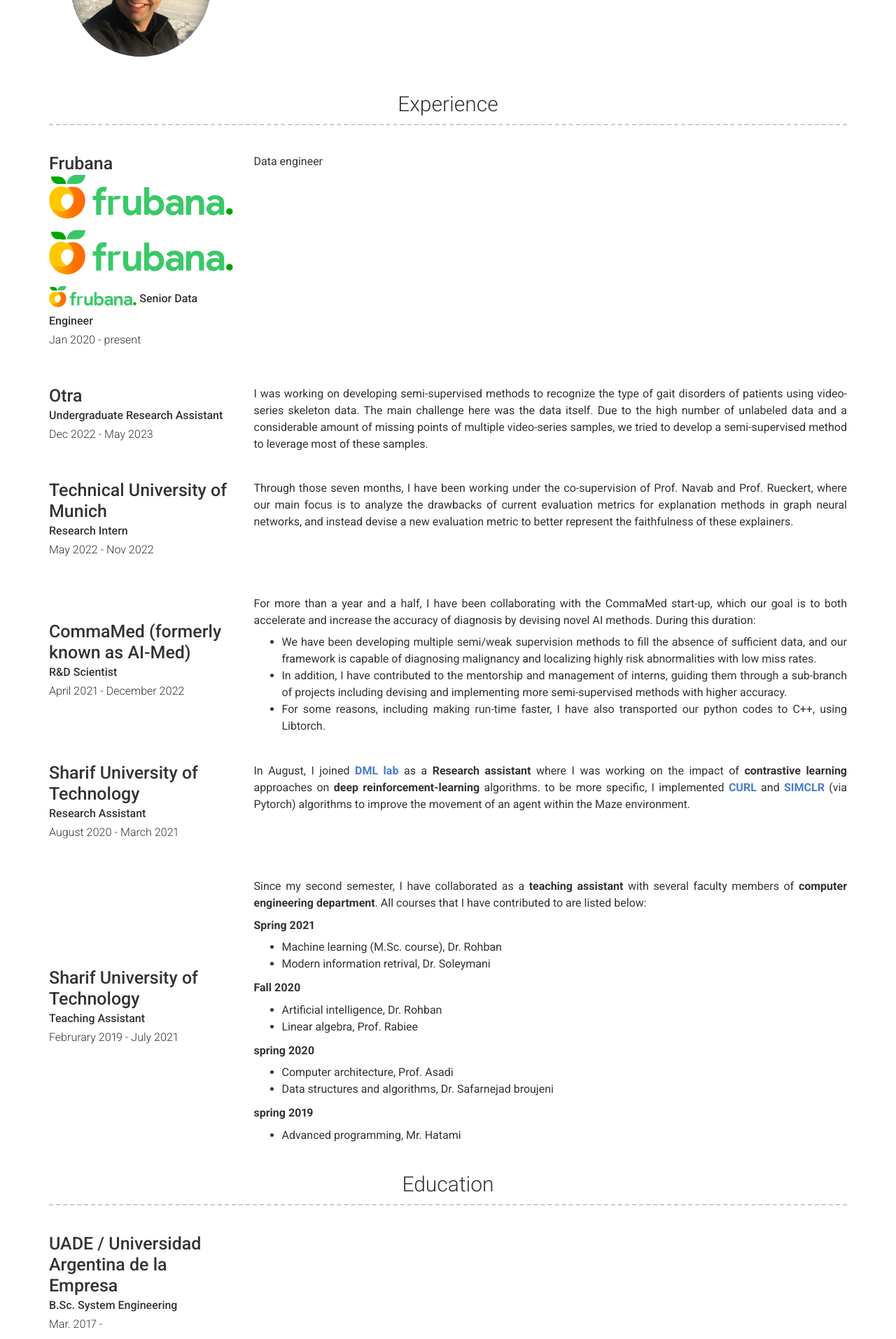
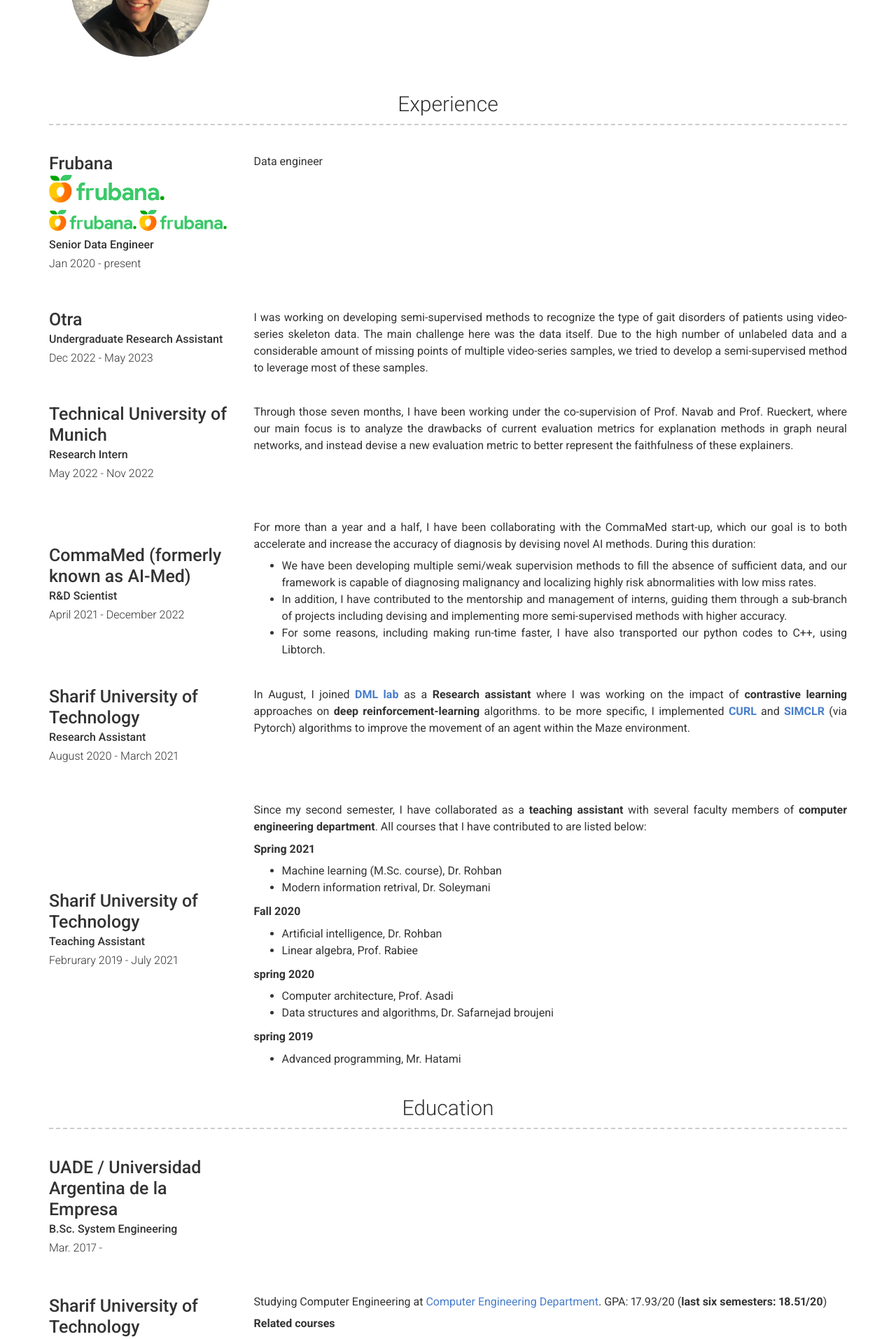
Before and after one commit to fmpaci/fmpaci.github.io, a Jekyll site: the page built from index.md, in a window 1280 px wide. Shown: the part 398-2312 px from the top of the page at 70% size. Built offline with Jekyll 4.4.1, drawn with Linux system fonts in a browser that asks for light colours; nearby versions of some CDN libraries.

Commit message:
Some updates

```diff
--- a/_data/experience.yml
+++ b/_data/experience.yml
@@ -2,8 +2,8 @@
   description: |
     Data engineer
   job_title: |
-    <img src="./images/frubana-logo.svg" width: "auto" height: "50%">
-    <img class="web" src="./images/frubana-logo.svg">
+    <img src="./images/frubana-logo.svg" height="50">
+    <img src="./images/frubana-logo.svg" height="38">
     <img class="mobile" src="./images/frubana-logo.svg" height="38">
     Senior Data Engineer
   dates: Jan 2020 - present
```
